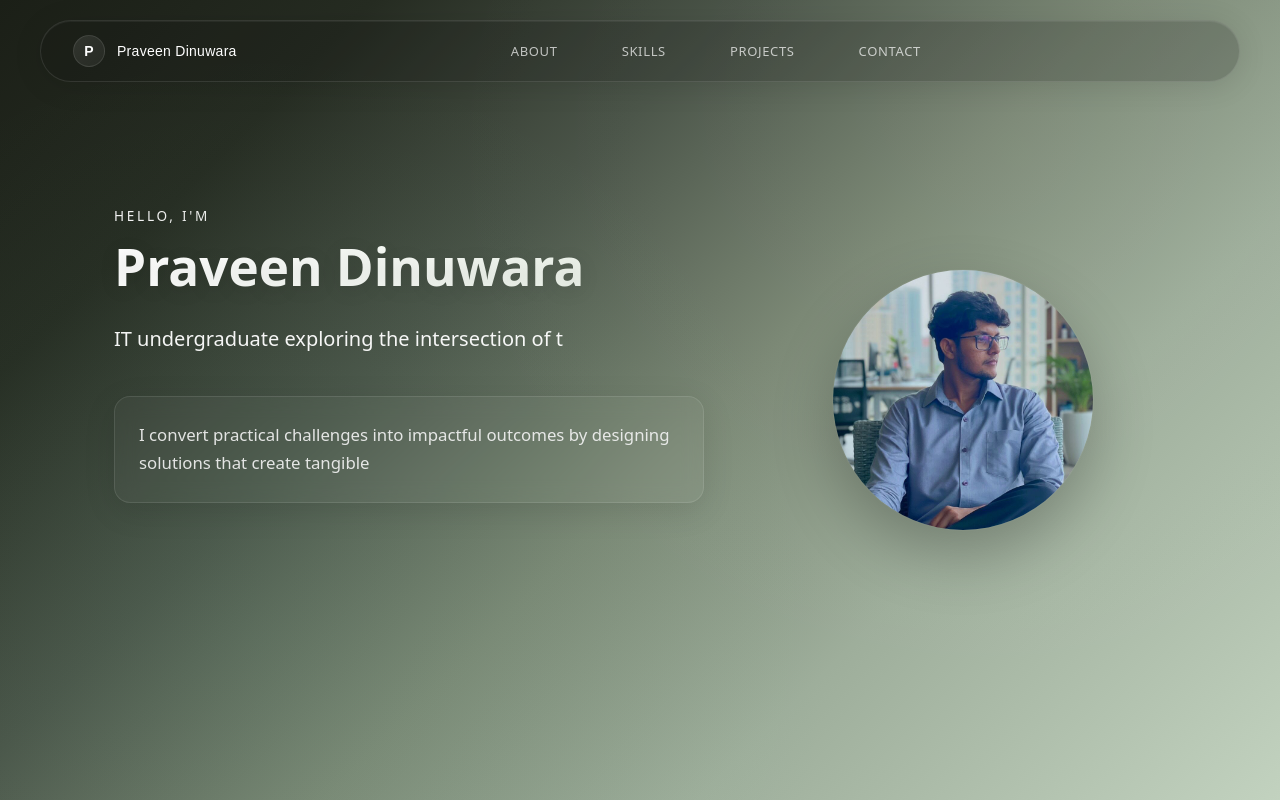
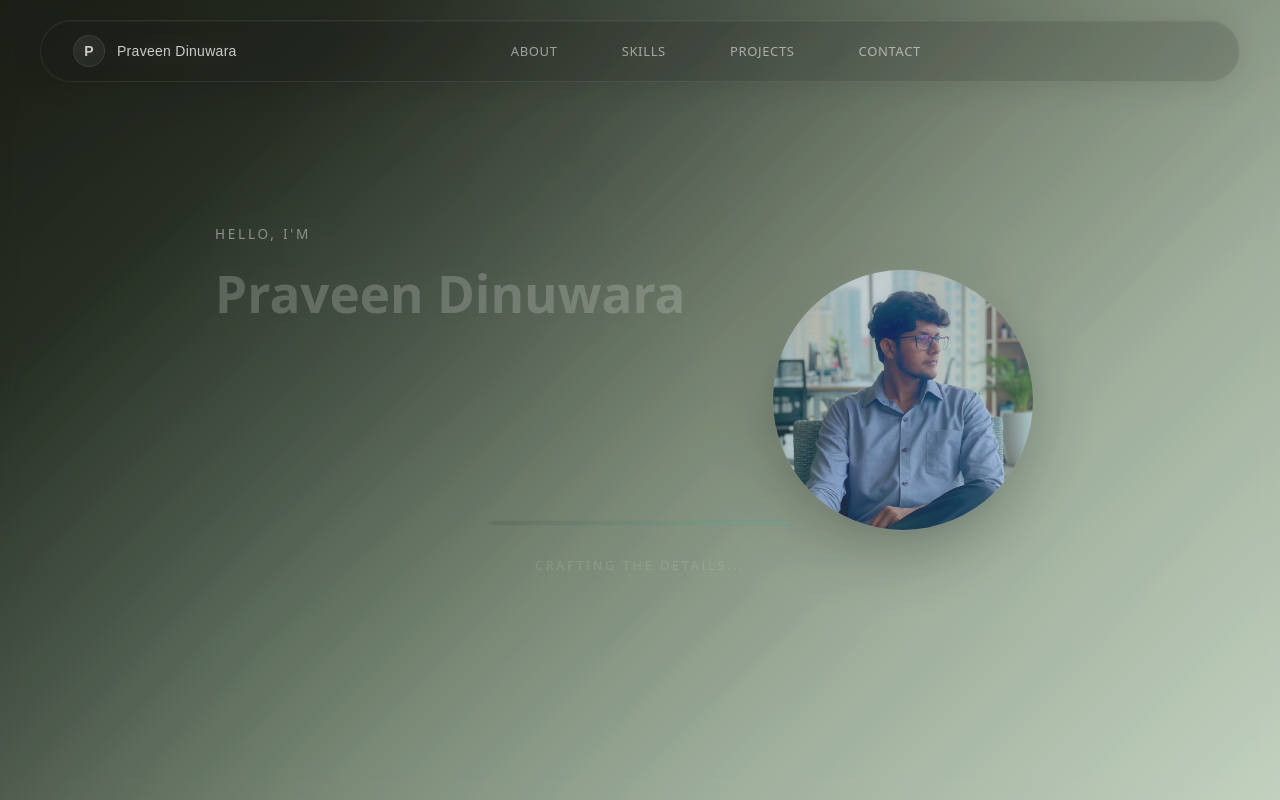
Before and after one commit to D0017/My-Portfolio, a React (Vite) app in the folder react-portfolio/: page / in a window 1280 px wide. Shown: the top 800 px of the page. Built offline with nearby package versions, Linux system fonts and the light colour scheme.

Commit message:
Add hold duration to RingLettersLoader animation
Introduces a holdMs prop to RingLettersLoader, allowing the animation to pause after settling before transitioning. Updates Hero.jsx to use the new holdMs and adjusts timing logic to improve loader and intro sequence synchronization.

```diff
--- a/react-portfolio/src/components/Hero/Hero.jsx
+++ b/react-portfolio/src/components/Hero/Hero.jsx
@@ -2,7 +2,9 @@
 import { motion, AnimatePresence } from "framer-motion";
 import RingLettersLoader from "./RingLettersLoader";
 
-const LOADING_DURATION = 3500;
+const LOADER_SETTLE = 3500;
+const LOADER_HOLD = 900;
+const LOADING_DURATION = LOADER_SETTLE + LOADER_HOLD;
 
 const TypingText = ({ text, speed = 30, className = "" }) => {
   const [displayed, setDisplayed] = useState("");
@@ -56,8 +58,8 @@
 
   root.classList.add("intro-active");
 
-  const flipStart = setTimeout(() => setIsFlipping(true), 3500);
-  const swapImage = setTimeout(() => setShowProfileImage(true), 3800);
+  const flipStart = setTimeout(() => setIsFlipping(true), LOADING_DURATION);
+  const swapImage = setTimeout(() => setShowProfileImage(true), LOADING_DURATION + 300);
 
   const timer = setTimeout(() => {
     setIntroDone(true);
@@ -73,7 +75,7 @@
     root.style.scrollBehavior = prev.scrollBehavior;
 
     window.scrollTo(0, 0);
-  }, 4300);
+  }, LOADING_DURATION + 800);
 
   return () => {
     clearTimeout(timer);
@@ -133,7 +135,8 @@
                 <div className="hero-loading-avatar">
                   <RingLettersLoader
                     size={260}
-                    durationMs={LOADING_DURATION}
+                    durationMs={LOADER_SETTLE}
+                    holdMs={LOADER_HOLD}
                     cloudSpread={1500}
                     wordsOuter="Problem-Solver Developer Analyst Architect"
                     wordsMid="PORTFOLIO UI UX"
--- a/react-portfolio/src/components/Hero/RingLettersLoader.jsx
+++ b/react-portfolio/src/components/Hero/RingLettersLoader.jsx
@@ -29,7 +29,7 @@
   wordsOuter = "Futurist · Designer · Developer · Architect",
   wordsMid = "PORTFOLIO · UI · UX",
   wordsInner = "CODE · BUILD · CREATE",
-
+  holdMs = 900,
   durationMs = 3500,
   cloudSpread = 1500,
   alphabet = DEFAULT_ALPHABET,
@@ -93,26 +93,32 @@
         settleDelay,
       };
     });
-  }, [slots.length]);
+  }, [slots, cloudSpread, alphabet]);
 
   const nodesRef = useRef([]);
   useEffect(() => {
     nodesRef.current = nodesRef.current.slice(0, particles.length);
   }, [particles.length]);
 
-  useEffect(() => {
+    useEffect(() => {
     const stage = stageRef.current;
     if (!stage) return;
 
     const easeOutCubic = (t) => 1 - Math.pow(1 - t, 3);
+    const totalMs = durationMs + holdMs;
 
     const loop = (t) => {
       if (!startRef.current) startRef.current = t;
+
       const elapsed = t - startRef.current;
       const time = elapsed / 1000;
 
       const p = Math.min(1, elapsed / durationMs);
-      const ringRot = rings.map((r) => time * r.speed);
+
+      const rotElapsed = Math.min(elapsed, totalMs);
+      const rotTime = rotElapsed / 1000;
+
+      const ringRot = rings.map((r) => rotTime * r.speed);
 
       const cx = size / 2;
       const cy = size / 2;
@@ -130,7 +136,6 @@
         );
         const e = easeOutCubic(local);
 
-        // cloud drift
         const cloudX =
           pt.x +
           Math.cos(pt.driftA + time * pt.spin) * 18 +
@@ -149,7 +154,7 @@
         const ty = Math.sin(ta) * radius;
         const trot = ta + Math.PI / 2;
 
-        // interpolate cloud -> ring
+        // cloud -> ring
         const x = cloudX + (tx - cloudX) * e;
         const y = cloudY + (ty - cloudY) * e;
         const rot = pt.rot + (trot - pt.rot) * e;
@@ -157,7 +162,7 @@
         // target char for this slot
         const targetChar = targetsByRing[pt.ringIndex]?.[pt.i] ?? " ";
 
-        //  lock once settled
+        // lock once settled
         if (!pt.locked) {
           if (local >= 0.985) {
             pt.locked = true;
@@ -173,24 +178,28 @@
         } else {
           if (el.textContent !== targetChar) el.textContent = targetChar;
         }
-
-        // opacity
         const op = (0.12 + e * pt.maxOpacity).toFixed(3);
 
         el.style.opacity = op;
         el.style.transform = `translate(${cx + x}px, ${cy + y}px) rotate(${rot}rad)`;
+      }
+      // stop after settle + hold
+      if (elapsed >= totalMs) {
+        rafRef.current = null;
+        return;
       }
 
       rafRef.current = requestAnimationFrame(loop);
     };
 
     rafRef.current = requestAnimationFrame(loop);
+
     return () => {
       if (rafRef.current) cancelAnimationFrame(rafRef.current);
       rafRef.current = null;
       startRef.current = 0;
     };
-  }, [alphabet, durationMs, particles, rings, size, targetsByRing]);
+  }, [alphabet, durationMs, holdMs, particles, rings, size, targetsByRing]);
 
   return (
     <div className={`rll3 ${className}`} style={{ ["--rll3-size"]: `${size}px` }}>
```
